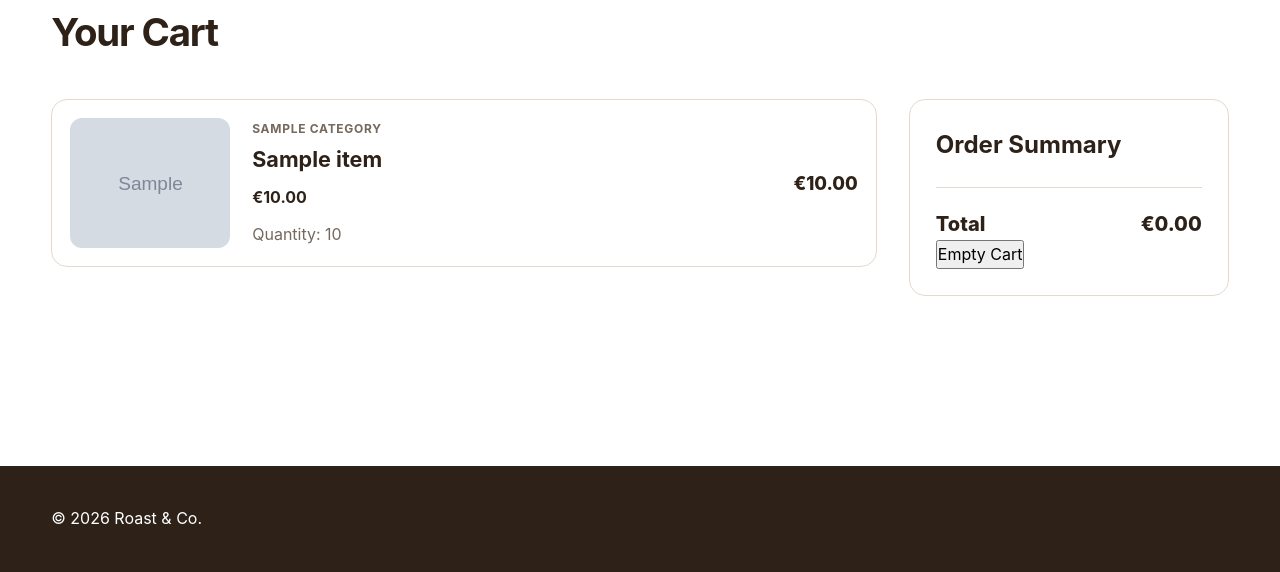
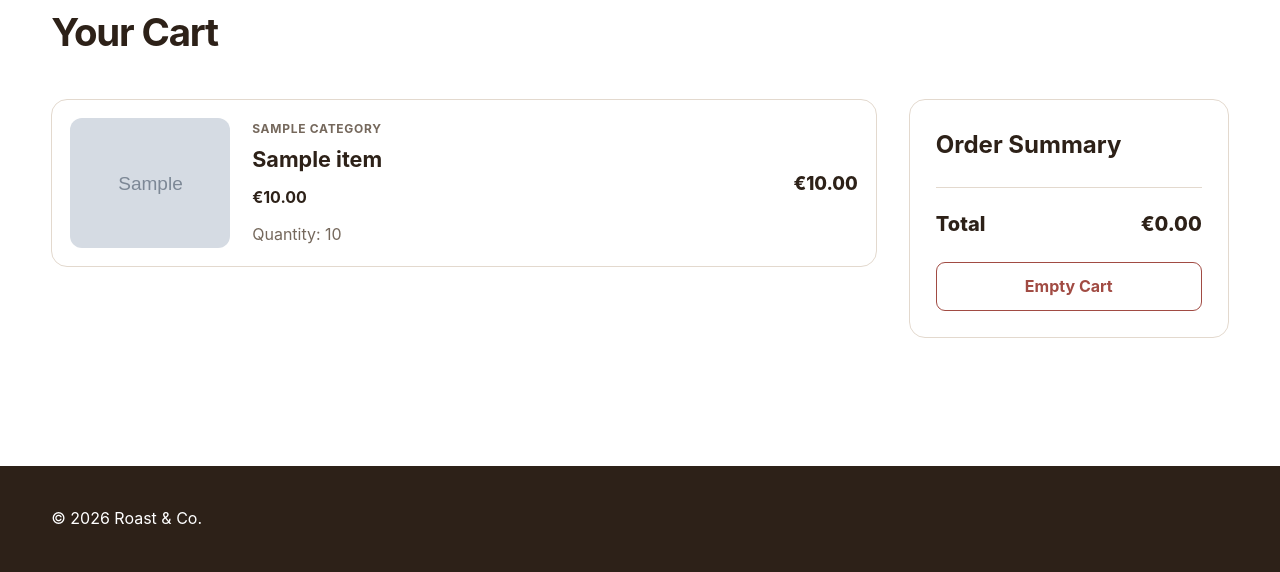
Before and after one commit to kisshere69/devops-project-e-commerce, a Flask app: template app/templates/cart.html in a window 1280 px wide. Shown: the part 260-832 px from the top of the page. Run offline with Flask 3, Linux system fonts and the light colour scheme; the template is opened without the code that fills it: most values are stand-ins (such as "Sample title", 1, 10 or a date in 2020); grey boxes marked "Sample" are stand-in pictures.

Commit message:
Configured empty cart button styling

```diff
--- a/app/static/css/style.css
+++ b/app/static/css/style.css
@@ -1099,3 +1099,30 @@ button {
     }
 
 }
+
+.empty-cart-button {
+    width: 100%;
+
+    margin-top: 22px;
+    padding: 11px 16px;
+
+    border: 1px solid var(--danger);
+    border-radius: 9px;
+
+    background: transparent;
+    color: var(--danger);
+
+    cursor: pointer;
+
+    font-weight: 700;
+
+    transition:
+        background 0.2s,
+        color 0.2s;
+}
+
+
+.empty-cart-button:hover {
+    background: var(--danger);
+    color: white;
+}
```
